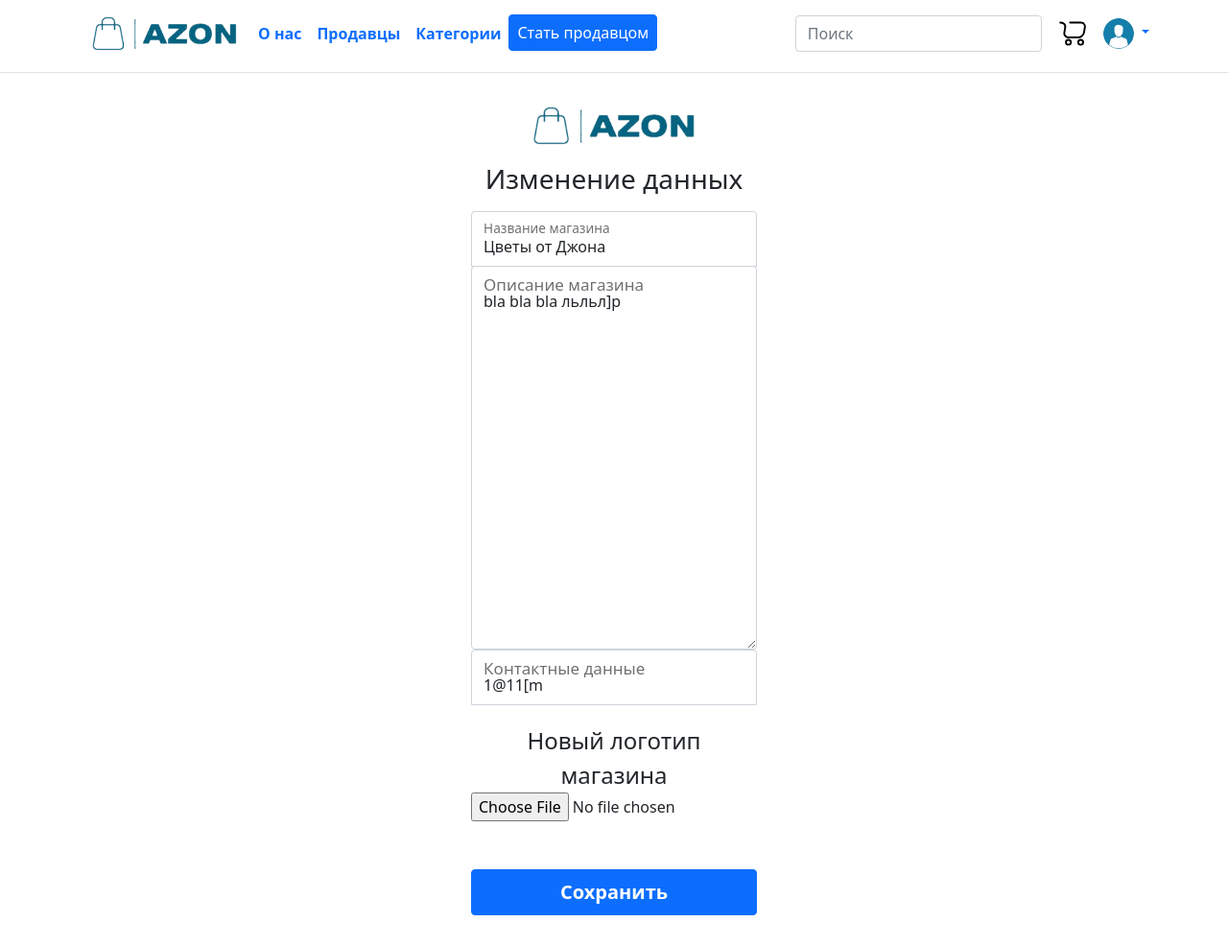
After one commit to PavelFr8/Azon, a Flask app: page /shop/1 in a window 1280 px wide. The commit adds this page. Shown: the whole page at 96% size. Run offline with Flask 3, Linux system fonts and the light colour scheme; a user stored in the database is signed in; data comes from the database, SQL or seed files in the repository; both versions use the stored data as it was after the commit.

Commit message:
last version on shop profiles

```diff
--- a/Azon/data/shops.py
+++ b/Azon/data/shops.py
@@ -7,8 +7,9 @@ class Shop(SqlAlchemyBase):
     __tablename__ = 'shops'
     id = sa.Column(sa.Integer, primary_key=True, autoincrement=True)
     name = sa.Column(sa.String, nullable=False, unique=True)
-    about = sa.Column(sa.String, nullable=True)
+    about = sa.Column(sa.String, nullable=True, default='Описание магазина')
     img = sa.Column(sa.LargeBinary, nullable=False)
+    contact = sa.Column(sa.String, nullable=True)
     items = sa.Column(sa.String, nullable=True)
     owner_id = sa.Column(sa.Integer, sa.ForeignKey("users.id"))
 
--- /dev/null
+++ b/Azon/forms/shopchange.py
@@ -0,0 +1,11 @@
+from flask_wtf import FlaskForm
+from wtforms import StringField, TextAreaField, SubmitField, FileField
+from wtforms.validators import DataRequired
+
+
+class ShopChangeForm(FlaskForm):
+    name = StringField('Название магазина', validators=[DataRequired()])
+    about = TextAreaField('О магазине', validators=[DataRequired()])
+    contact = StringField('Контактная информация', validators=[DataRequired()])
+    img = FileField('Логотип магазина', validators=[DataRequired()])
+    submit = SubmitField('Сохранить', validators=[DataRequired()])
--- a/Azon/main.py
+++ b/Azon/main.py
@@ -8,6 +8,7 @@ from forms.shopform import ShopForm
 from flask_login import LoginManager, login_user, logout_user, login_required, current_user
 from forms.loginform import LoginForm
 from forms.userchange import UserChangeForm
+from forms.shopchange import ShopChangeForm
 import base64
 
 app = Flask(__name__)
@@ -108,7 +109,8 @@ def shop_register():
                 name=form.name.data,
                 about=form.about.data,
                 img=img_binary,
-                owner_id=current_user.id
+                owner_id=current_user.id,
+                contact=current_user.email
             )
             db_sess.add(shop)
             db_sess.commit()
@@ -167,7 +169,41 @@ def shop_profile(id):
     # Преобразуем бинарные данные логотипа в base64
     logo_data = base64.b64encode(shop.img).decode('utf-8')
 
-    return render_template('shop-profile.html', shop=shop, title=f'Профиль магазина {shop.name}', logo_data=logo_data)
+    return render_template('shop-profile.html', shop=shop, title=f'Профиль магазина "{shop.name}"', logo_data=logo_data)
+
+
+@app.route('/shop/<int:id>', methods=['GET', 'POST'])
+@login_required
+def shop_change(id: int):
+    form = ShopChangeForm()
+    if request.method == 'GET':
+        db_sess = db_session.create_session()
+        shop = db_sess.query(Shop).filter(Shop.id == id, Shop.owner_id == current_user.id).first()
+        logo_data = base64.b64encode(shop.img).decode('utf-8')
+        if shop:
+            form.name.data = shop.name
+            form.about.data = shop.about
+            form.contact.data = shop.contact
+            form.img.data = logo_data
+        else:
+            abort(404)
+    if form.validate_on_submit():
+        db_sess = db_session.create_session()
+        shop = db_sess.query(Shop).filter(Shop.id == id, Shop.owner_id == current_user.id).first()
+        img_file = request.files['img']
+        if shop:
+            if img_file and allowed_file(img_file.filename):
+                img_binary = img_file.read()
+                shop.name = form.name.data
+                shop.about = form.about.data
+                shop.contact = form.contact.data
+                shop.img = img_binary
+                db_sess.commit()
+                return redirect(f'/shop_profile/{id}')
+        else:
+            abort(404)
+
+    return render_template('shop-change.html', title='Изменение данных', form=form)
 
 
 if __name__ == '__main__':
--- /dev/null
+++ b/Azon/templates/shop-change.html
@@ -0,0 +1,53 @@
+{% extends "base.html" %}
+{% block content %}
+<head>
+    <link rel="stylesheet" href="{{ url_for('static', filename='css/shopreg.css') }}">
+</head>
+<main class="form-signin w-100 m-auto">
+<form action="" method="post" enctype="multipart/form-data">
+    {{ form.hidden_tag() }}
+    <a href="/"><img src="{{ url_for('static', filename='img/header/logo.png') }}" width="200px"></a>
+    <h1 class="h3 mb-3 fw-normal">Изменение данных</h1>
+
+    <div class="form-floating">
+        {{ form.name(class="form-control", id="floatingInput", placeholder="name") }}
+        <label for="floatingInput">Название магазина</label>
+        {% for error in form.name.errors %}
+            <div class="alert alert-danger" role="alert">
+                {{ error }}
+            </div>
+        {% endfor %}
+    </div>
+    <div class="form-floating">
+        {{ form.about(class="form-control", id="floatingPassword", style="height: 400px") }}
+        <label for="floatingPassword" class="fs-5">Описание магазина</label>
+        {% for error in form.about.errors %}
+            <div class="alert alert-danger" role="alert">
+                {{ error }}
+            </div>
+        {% endfor %}
+    </div>
+    <div class="form-floating">
+        {{ form.contact(class="form-control", id="floatingPassword") }}
+        <label for="floatingPassword" class="fs-5">Контактные данные</label>
+        {% for error in form.contact.errors %}
+            <div class="alert alert-danger" role="alert">
+                {{ error }}
+            </div>
+        {% endfor %}
+    </div>
+    <div class="form-group">
+        <label for="floatingPasswordAgain" class="fs-4">Новый логотип магазина</label>
+        {{ form.img(class="form-control-file", id="floatingPasswordAgain") }}
+
+        {% for error in form.img.errors %}
+            <div class="alert alert-danger" role="alert">
+                {{ error }}
+            </div>
+        {% endfor %}
+    </div>
+    <p>{{ form.submit(class="btn btn-primary w-100 py-2 fs-5 fw-bold", type="submit") }}</p>
+    <div>{{ message }}</div>
+  </form>
+</main>
+{% endblock %}
```
Also changed, not shown: Azon/templates/shop-profile.html (+4 -6 lines), Azon/db/db.db, Azon/forms/shopform.py (line endings or trailing spaces).
